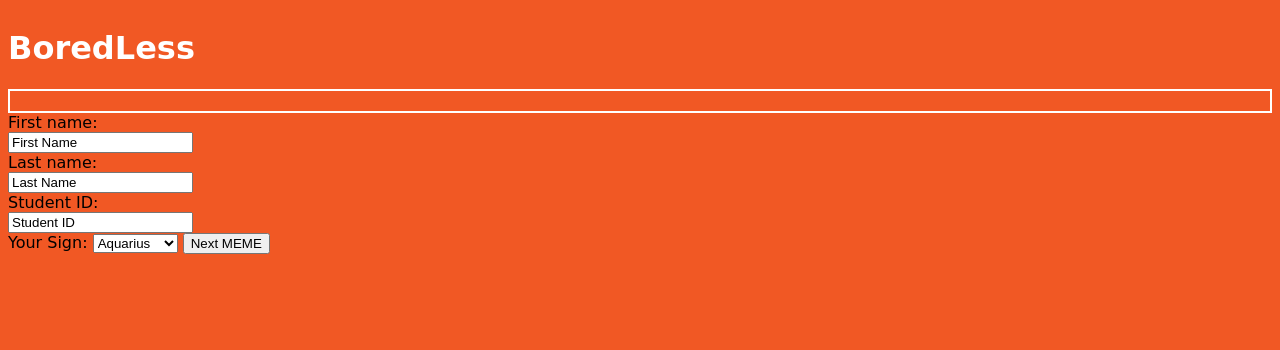
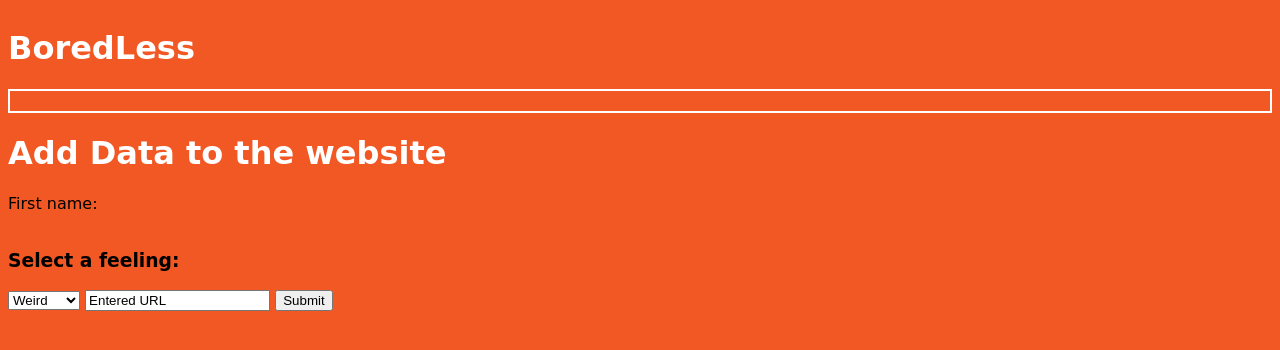
Before and after one commit to gracepfohl/BoredLess, a Django app: template templates/index.html in a window 1280 px wide. Shown: the top 350 px of the page. Run offline with Django 3.2, Linux system fonts and the light colour scheme; the template is opened without the code that fills it, so the values that code supplies are empty.

Commit message:
added form with correct fields

```diff
--- a/templates/index.html
+++ b/templates/index.html
@@ -15,7 +15,7 @@
 -->
 <html>
  <head>
-   <link rel="stylesheet" type="text/css" href="/styles/styles.css">
+   <link rel="stylesheet" type="text/css" href="../styles/styles.css">
  </head>
  <body>
      <div class="pagetitle">
@@ -23,32 +23,23 @@
      </div>
      <div class="main">
      </div>
-     <form method="post" action="/new-student">
+
+     <h1>Add Data to the website</h1>
+     <form method="post" action="/">
        First name:<br>
-       <input type="text" name="first-name" value="First Name">
+
        <br>
-       Last name:<br>
-       <input type="text" name="last-name" value="Last Name">
-       <br>
-       Student ID:<br>
-       <input type="text" name="student-id" value="Student ID">
-       <br>
-       <label for="user_meme_sign">Your Sign:</label>
-       <select name="user_meme_sign">
-         <option value="Aquarius">Aquarius</option>
-         <option value="Pisces">Pisces</option>
-         <option value="Aires">Aires</option>
-         <option value="Taurus">Taurus</option>
-         <option value="Gemini">Gemini</option>
-         <option value="Cancer">Cancer</option>
-         <option value="Leo">Leo</option>
-         <option value="Virgo">Virgo</option>
-         <option value="Libra">Libra</option>
-         <option value="Scorpio">Scorpio</option>
-         <option value="Sagittarius">Sagittarius</option>
-         <option value="Capricorn">Capricorn</option>
-       </select>
-       <input type="submit" value="Next MEME">
+       <h3>Select a feeling: </h3>
+        <select>
+          <option value="Weird">Weird</option>
+          <option value="Social">Social</option>
+          <option value="Creative">Creative</option>
+          <option value="Intuitive">Intuitive</option>
+
+        </select>
+        <input type="text" name="entered_url" value="Entered URL">
+
+       <input type="submit" value="Submit">
      </form>
  </body>
 </html>
```
Also changed, not shown: templates/home.html (renamed from templates/home/home.html).
